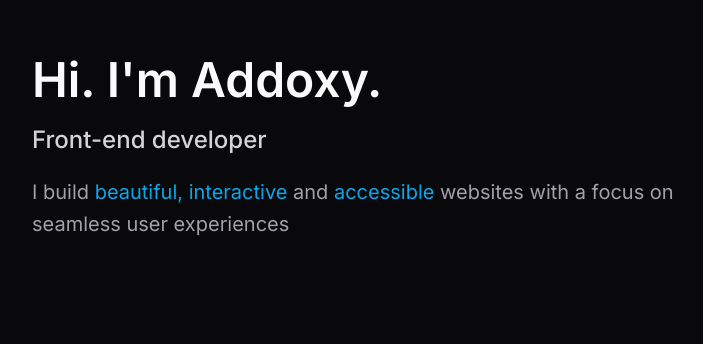
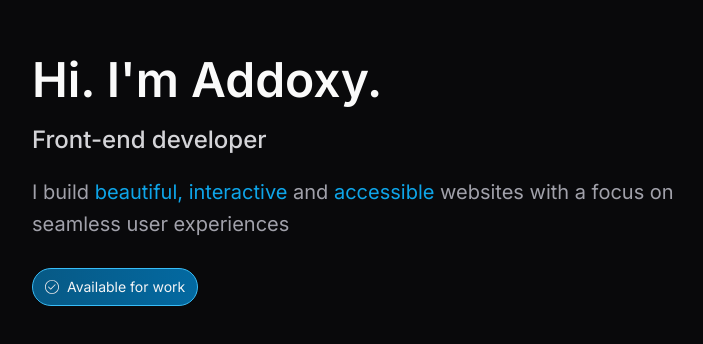
Before and after one commit to addoxy/addoxy.me, a Next.js app: page / in a window 1280 px wide. Shown: the part 136-480 px from the top of the page, without its empty margins (256-959 px from the left). Built offline with nearby package versions, Linux system fonts and the light colour scheme; what tailwindcss-debug-screens would draw is missing.

Commit message:
chore:  add status badge in hero section

```diff
--- a/src/app/page.tsx
+++ b/src/app/page.tsx
@@ -1,4 +1,6 @@
-export default function Home() {
+import StatusBadge from '@/components/StatusBadge';
+
+const page = () => {
   return (
     <main className="flex flex-col">
       <h1 className="mb-5 text-5xl font-semibold text-zinc-50">
@@ -12,6 +14,9 @@ export default function Home() {
         <span className="text-sky-500">accessible</span> websites with a focus
         on seamless user experiences
       </p>
+      <StatusBadge available={true} />
     </main>
   );
-}
+};
+
+export default page;
--- /dev/null
+++ b/src/components/Icons.tsx
@@ -0,0 +1,39 @@
+import { cn } from '@/utils/utils';
+
+type IconProps = {
+  className: string;
+};
+
+export const CheckIcon = (props: IconProps) => {
+  const { className } = props;
+
+  return (
+    <svg
+      className={cn('fill-current', className)}
+      xmlns="http://www.w3.org/2000/svg"
+      viewBox="0 0 1024 1024"
+    >
+      <path
+        fill="currentColor"
+        d="M512 0C229.232 0 0 229.232 0 512c0 282.784 229.232 512 512 512c282.784 0 512-229.216 512-512C1024 229.232 794.784 0 512 0m0 961.008c-247.024 0-448-201.984-448-449.01c0-247.024 200.976-448 448-448s448 200.977 448 448s-200.976 449.01-448 449.01m204.336-636.352L415.935 626.944l-135.28-135.28c-12.496-12.496-32.752-12.496-45.264 0c-12.496 12.496-12.496 32.752 0 45.248l158.384 158.4c12.496 12.48 32.752 12.48 45.264 0c1.44-1.44 2.673-3.009 3.793-4.64l318.784-320.753c12.48-12.496 12.48-32.752 0-45.263c-12.512-12.496-32.768-12.496-45.28 0"
+      ></path>
+    </svg>
+  );
+};
+
+export const BusyIcon = (props: IconProps) => {
+  const { className } = props;
+
+  return (
+    <svg
+      className={cn('fill-current', className)}
+      xmlns="http://www.w3.org/2000/svg"
+      viewBox="0 0 26 26"
+    >
+      <g fill="currentColor" fillRule="evenodd" clipRule="evenodd">
+        <path d="M4 13a1 1 0 0 1 1-1h16a1 1 0 1 1 0 2H5a1 1 0 0 1-1-1"></path>
+        <path d="M13 24c6.075 0 11-4.925 11-11S19.075 2 13 2S2 6.925 2 13s4.925 11 11 11m0 2c7.18 0 13-5.82 13-13S20.18 0 13 0S0 5.82 0 13s5.82 13 13 13"></path>
+      </g>
+    </svg>
+  );
+};
--- /dev/null
+++ b/src/components/StatusBadge.tsx
@@ -0,0 +1,28 @@
+import { BusyIcon, CheckIcon } from './Icons';
+
+type StatusBadgeProps = {
+  available: boolean;
+};
+
+const StatusBadge = (props: StatusBadgeProps) => {
+  const { available } = props;
+
+  return (
+    <div className="flex w-fit items-center gap-x-2 rounded-full border border-sky-400 bg-gradient-to-r from-sky-800 to-sky-700 px-3 py-2">
+      {available && (
+        <>
+          <CheckIcon className="size-3.5 text-zinc-200" />
+          <p className="text-zinc-100">Available for work</p>
+        </>
+      )}
+      {!available && (
+        <>
+          <BusyIcon className="size-3.5 text-zinc-200" />
+          <p className="text-zinc-100">Busy with work</p>
+        </>
+      )}
+    </div>
+  );
+};
+
+export default StatusBadge;
```
